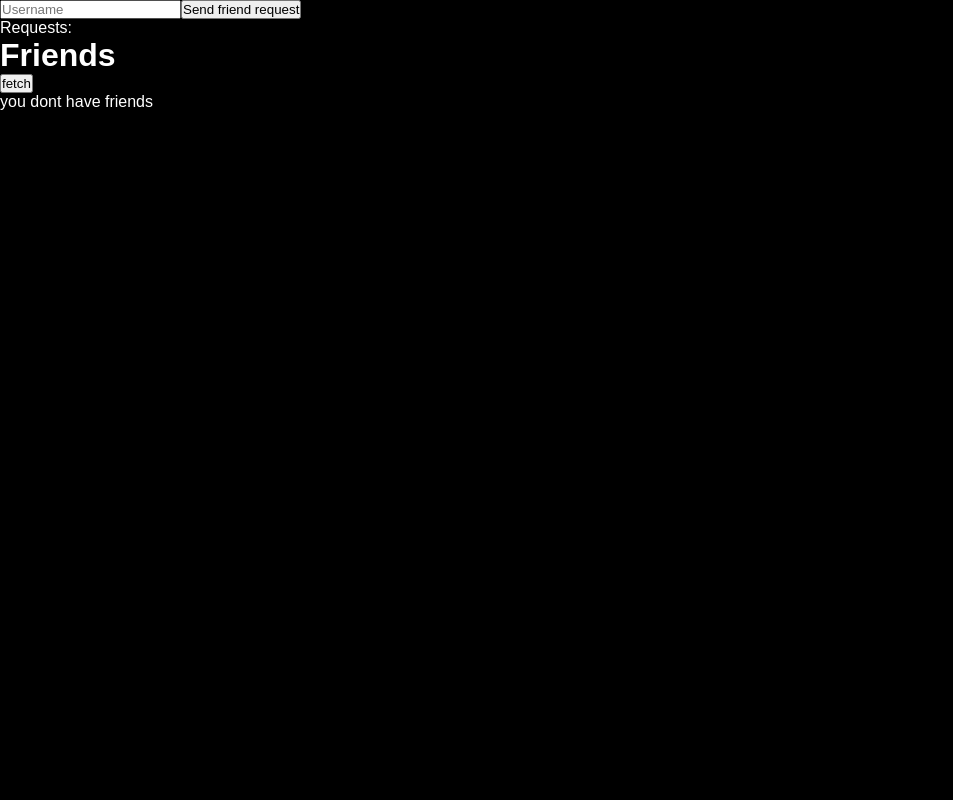
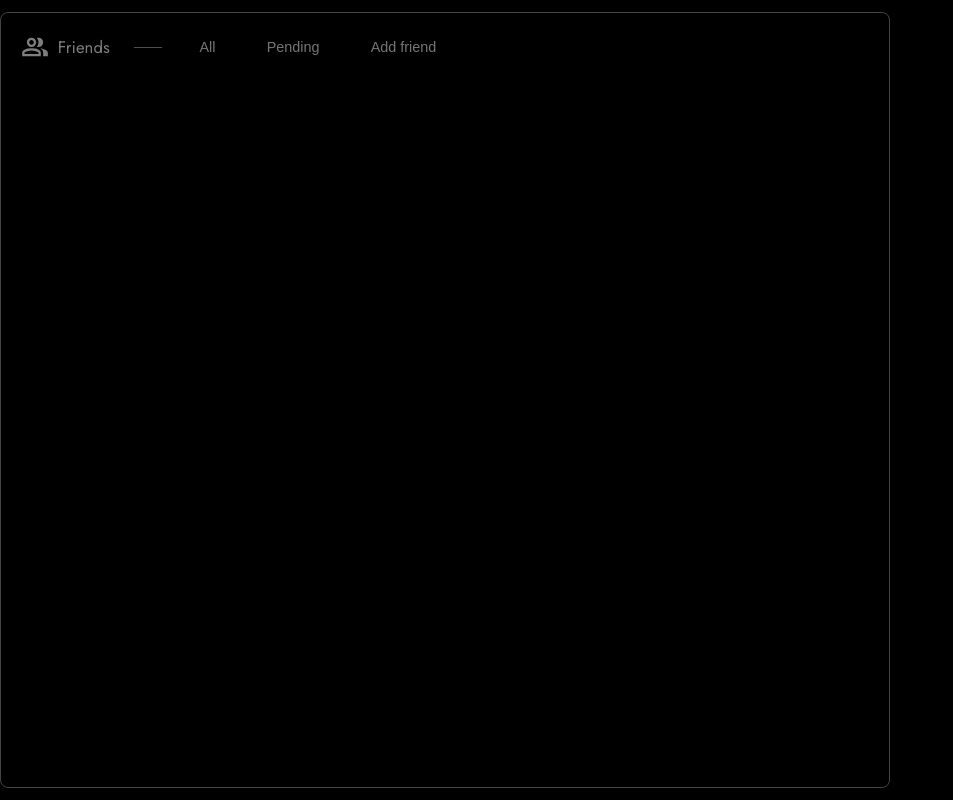
Before and after one commit to harukee-dev/fullstack_chat, a React (Create React App) app: page /test in a window 1280 px wide. Shown: the whole page, without its empty margins (0-953 px from the left). Built offline with nearby package versions, Linux system fonts and the light colour scheme.

Commit message:
added base of friends page

```diff
--- a/src/components/FriendRequestSender/FriendRequestSender.tsx
+++ b/src/components/FriendRequestSender/FriendRequestSender.tsx
@@ -1,5 +1,8 @@
 import React, { useEffect, useState } from 'react'
 import { API_URL } from '../../constants'
+import { Route, Routes, useNavigate } from 'react-router-dom'
+import friendsIcon from './images/friends-gray.svg'
+import cl from './friendRequestSender.module.css'
 
 interface IProps {
   currentUserId: any
@@ -11,9 +14,136 @@ interface IRequest {
 }
 
 export const FriendRequestSender: React.FC<IProps> = ({ currentUserId }) => {
-  const [username, setUsername] = useState<string>('')
+  const [headerTab, setHeaderTab] = useState<string>()
   const [status, setStatus] = useState<string>('')
-  const [allRequests, setAllRequests] = useState<IRequest[]>([])
+  const navigate = useNavigate()
+
+  // HEADER HANDLERS
+
+  const handleAll = () => {
+    setHeaderTab('list')
+    navigate('/main/friends/list')
+  }
+
+  const handlePending = () => {
+    setHeaderTab('pending')
+    navigate('/main/friends/pending')
+  }
+
+  const handleAdd = () => {
+    setHeaderTab('add')
+    navigate('/main/friends/add')
+  }
+
+  return (
+    // <div>
+    //   <input
+    //     type="text"
+    //     placeholder="Username"
+    //     value={username}
+    //     onChange={(e) => setUsername(e.target.value)}
+    //   />
+    //   <button onClick={sendRequest}>Send friend request</button>
+    //   <p style={{ color: 'white' }}>{status}</p>
+    //   <p style={{ color: 'white' }}>Requests:</p>
+    //   {allRequests.map((el) => (
+    //     <div>
+    //       <p key={el.id} style={{ color: 'white' }}>
+    //         {el.username}
+    //       </p>
+    //       <button onClick={() => handleAccept(el.id, currentUserId)}>
+    //         accept
+    //       </button>
+    //       <button onClick={() => handleReject(el.id, currentUserId)}>
+    //         reject
+    //       </button>
+    //     </div>
+    //   ))}
+    //   <h1 style={{ color: 'white' }}>Friends</h1>
+    //   <button onClick={() => fetchFriends(currentUserId)}>fetch</button>
+    //   {friends.length > 0 ? (
+    //     friends.map((el: any) => (
+    //       <p key={el.username} style={{ color: 'white' }}>
+    //         {el.username}
+    //       </p>
+    //     ))
+    //   ) : (
+    //     <p style={{ color: 'white' }}>you dont have friends</p>
+    //   )}
+    // </div>
+    <div className={cl.friendsPage}>
+      <header className={cl.header}>
+        <div style={{ display: 'flex', alignItems: 'center', gap: '1.1vh' }}>
+          <img
+            style={{ height: '3.5vh' }}
+            src={friendsIcon}
+            alt="friends-icon"
+          />
+          <p className={cl.friendsTitle}>Friends</p>
+        </div>
+        <div
+          style={{
+            width: '2.2vw',
+            height: '1px',
+            backgroundColor: '#4E4E4E',
+          }}
+        ></div>
+        <button
+          onClick={handleAll}
+          className={
+            headerTab === 'list' ? cl.headerActiveButton : cl.headerButton
+          }
+        >
+          All
+        </button>
+        <button
+          onClick={handlePending}
+          className={
+            headerTab === 'pending' ? cl.headerActiveButton : cl.headerButton
+          }
+        >
+          Pending
+        </button>
+        <button
+          onClick={handleAdd}
+          className={
+            headerTab === 'add' ? cl.headerActiveButton : cl.headerButton
+          }
+        >
+          Add friend
+        </button>
+      </header>
+      <Routes>
+        <Route
+          path={'/list'}
+          element={<FriendsList currentUserId={currentUserId} />}
+        />
+        <Route
+          path={'/pending'}
+          element={
+            <Pending currentUserId={currentUserId} setStatus={setStatus} />
+          }
+        />
+        <Route
+          path={'/add'}
+          element={
+            <AddFriend
+              setStatus={setStatus}
+              status={status}
+              currentUserId={currentUserId}
+            />
+          }
+        />
+      </Routes>
+    </div>
+  )
+}
+
+interface IFriendsList {
+  currentUserId: string
+}
+
+const FriendsList: React.FC<IFriendsList> = ({ currentUserId }) => {
   const [friends, setFriends] = useState<any>([])
 
   const fetchFriends = async (userId: string) => {
@@ -21,30 +151,33 @@ export const FriendRequestSender: React.FC<IProps> = ({ currentUserId }) => {
     setFriends(response.ok ? await response.json() : [])
   }
 
-  const sendRequest = async () => {
-    try {
-      const response = await fetch(API_URL + '/friends/send-request', {
-        method: 'POST',
-        headers: {
-          'Content-Type': 'application/json',
-        },
-        body: JSON.stringify({
-          requesterId: currentUserId,
-          recipientUsername: username,
-        }),
-      })
+  useEffect(() => {
+    fetchFriends(currentUserId)
+  }, [])
+  return (
+    <div>
+      <h1 style={{ color: 'white' }}>Friends</h1>
+      //{' '}
+      {friends.length > 0 ? (
+        friends.map((el: any) => (
+          <p key={el.username} style={{ color: 'white' }}>
+            {el.username}
+          </p>
+        ))
+      ) : (
+        <p style={{ color: 'white' }}>Loading</p>
+      )}
+    </div>
+  )
+}
 
-      const data = await response.json()
+interface IPending {
+  currentUserId: string
+  setStatus: any
+}
 
-      if (response.ok) {
-        setStatus(data.message)
-      } else {
-        setStatus(data.message || 'Error occured')
-      }
-    } catch (error) {
-      setStatus('fetch error to /friends/send-requiest')
-    }
-  }
+const Pending: React.FC<IPending> = ({ currentUserId, setStatus }) => {
+  const [allRequests, setAllRequests] = useState<IRequest[]>([])
 
   async function fetchFriendRequests(userId: string) {
     const response = await fetch(`${API_URL}/friends/requests/${userId}`)
@@ -101,14 +234,6 @@ export const FriendRequestSender: React.FC<IProps> = ({ currentUserId }) => {
 
   return (
     <div>
-      <input
-        type="text"
-        placeholder="Username"
-        value={username}
-        onChange={(e) => setUsername(e.target.value)}
-      />
-      <button onClick={sendRequest}>Send friend request</button>
-      <p style={{ color: 'white' }}>{status}</p>
       <p style={{ color: 'white' }}>Requests:</p>
       {allRequests.map((el) => (
         <div>
@@ -123,17 +248,58 @@ export const FriendRequestSender: React.FC<IProps> = ({ currentUserId }) => {
           </button>
         </div>
       ))}
-      <h1 style={{ color: 'white' }}>Friends</h1>
-      <button onClick={() => fetchFriends(currentUserId)}>fetch</button>
-      {friends.length > 0 ? (
-        friends.map((el: any) => (
-          <p key={el.username} style={{ color: 'white' }}>
-            {el.username}
-          </p>
-        ))
-      ) : (
-        <p style={{ color: 'white' }}>you dont have friends</p>
-      )}
     </div>
   )
 }
+
+interface IAddFriend {
+  currentUserId: string
+  setStatus: any
+  status: string
+}
+
+const AddFriend: React.FC<IAddFriend> = ({
+  currentUserId,
+  setStatus,
+  status,
+}) => {
+  const [username, setUsername] = useState<string>('')
+
+  const sendRequest = async () => {
+    try {
+      const response = await fetch(API_URL + '/friends/send-request', {
+        method: 'POST',
+        headers: {
+          'Content-Type': 'application/json',
+        },
+        body: JSON.stringify({
+          requesterId: currentUserId,
+          recipientUsername: username,
+        }),
+      })
+
+      const data = await response.json()
+
+      if (response.ok) {
+        setStatus(data.message)
+      } else {
+        setStatus(data.message || 'Error occured')
+      }
+    } catch (error) {
+      setStatus('fetch error to /friends/send-requiest')
+    }
+  }
+
+  return (
+    <div>
+      <input
+        type="text"
+        placeholder="Username"
+        value={username}
+        onChange={(e) => setUsername(e.target.value)}
+      />
+      <button onClick={sendRequest}>Send friend request</button>
+      <p style={{ color: 'white' }}>{status}</p>
+    </div>
+  )
+}
--- a/src/components/FriendRequestSender/friendRequestSender.module.css
+++ b/src/components/FriendRequestSender/friendRequestSender.module.css
@@ -0,0 +1,56 @@
+.friendsPage {
+  margin-top: 1.5vh;
+  position: relative;
+  overflow: hidden;
+  background-color: #000000;
+  border: #444444 solid 1px;
+  border-radius: 1vh;
+  width: 69.5vw;
+  max-width: 69.5vw;
+  height: 97vh;
+  display: flex;
+  flex-direction: column;
+  align-items: center;
+  justify-content: space-between;
+}
+
+.header {
+  padding: 2.5vh;
+  width: 100%;
+  display: flex;
+  align-items: center;
+  gap: 3vh;
+}
+
+.friendsTitle {
+  font-family: 'Jost Regular', sans-serif;
+  color: #7e7e7e;
+  font-size: 2.1vh;
+}
+
+.headerButton {
+  font-size: 1.8vh;
+  color: #757575;
+  background-color: transparent;
+  border: none;
+  padding: 0.5vh 1.7vh;
+  border-radius: 0.7vh;
+  cursor: pointer;
+  transition: 0.2s;
+}
+
+.headerButton:hover {
+  color: white;
+  background-color: #191919;
+}
+
+.headerActiveButton {
+  font-size: 1.8vh;
+  color: white;
+  background-color: #191919;
+  border: none;
+  padding: 0.5vh 1.7vh;
+  border-radius: 0.7vh;
+  cursor: pointer;
+  transition: 0.2s;
+}
--- a/src/pages/ChatPage/LeftWindow/LeftWindow.tsx
+++ b/src/pages/ChatPage/LeftWindow/LeftWindow.tsx
@@ -12,11 +12,14 @@ import { useEffect, useState } from 'react'
 import micIcon from './images/mic-icon.svg'
 import headphonesIcon from './images/headphones-icon.svg'
 import settingsIcon from './images/settings-icon.svg'
+import { useNavigate } from 'react-router-dom'
 
 export const LeftWindow = () => {
   const [moneyHover, setMoneyHover] = useState(false)
   const [friendsHover, setFriendsHover] = useState(false)
   const [fluxHover, setFluxHover] = useState(false)
+
+  const navigate = useNavigate()
 
   useEffect(() => {
     const purpleFriends = new Image()
@@ -59,6 +62,7 @@ export const LeftWindow = () => {
             onMouseEnter={() => setFriendsHover(true)}
             onMouseLeave={() => setFriendsHover(false)}
             className={cl.friendsButton}
+            onClick={() => navigate('/main/friends')}
           >
             {(friendsHover && (
               <img
--- a/src/pages/ChatPage/RightWindow/RightWindow.tsx
+++ b/src/pages/ChatPage/RightWindow/RightWindow.tsx
@@ -263,7 +263,7 @@ export const RightWindow = () => {
         }
       />
       <Route
-        path="friends"
+        path="friends/*"
         element={<FriendRequestSender currentUserId={currentUserId} />}
       />
       <Route path="flux-subscription" element={<div />} />
```
Also changed, not shown: src/backend/socketHandler.js (added, +143 -0 lines), src/components/FriendRequestSender/images/friends-gray.svg (added).
